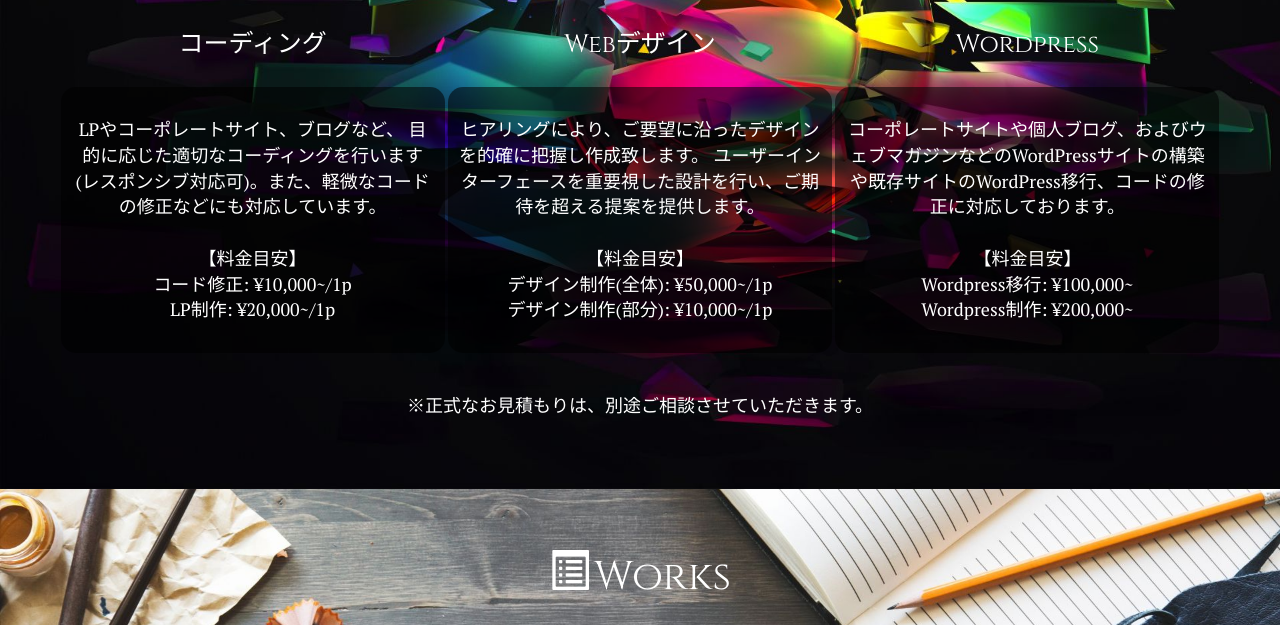
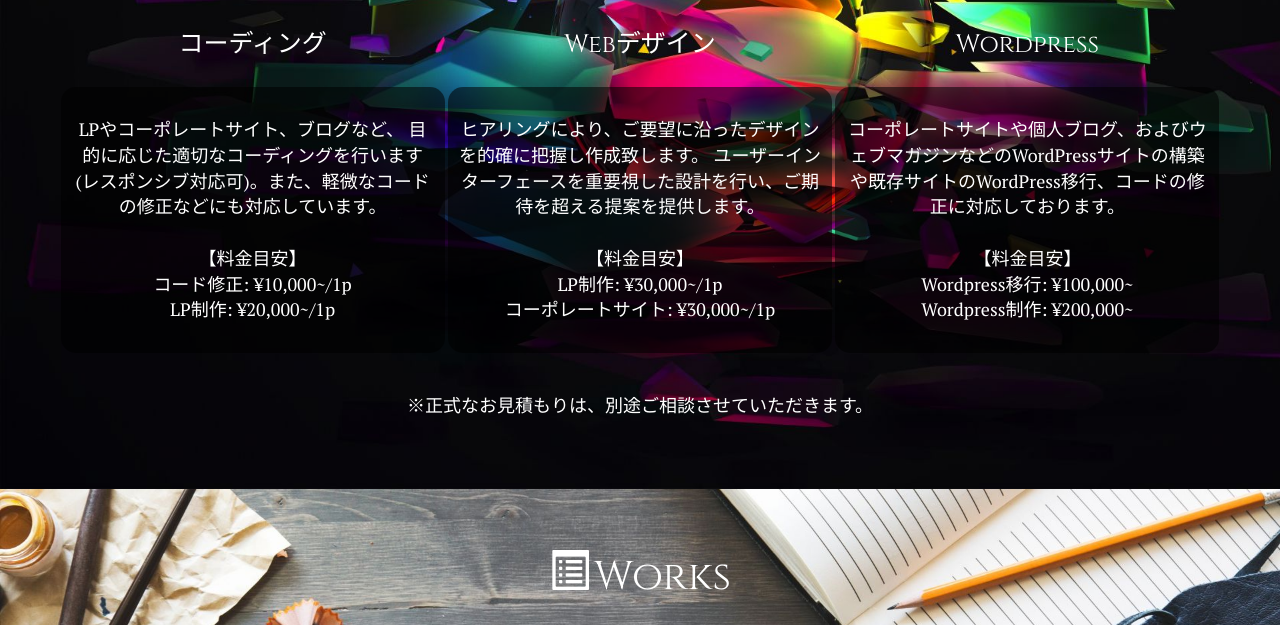
Before and after one commit to ryor-dev/profile_portfolio, a plain HTML site: page index.html in a window 1280 px wide. Shown: the part 3475-4100 px from the top of the page. Drawn offline with nearby package versions, Linux system fonts and the light colour scheme.

Commit message:
revision3

```diff
--- a/index.html
+++ b/index.html
@@ -180,8 +180,8 @@
       ヒアリングにより、ご要望に沿ったデザインを的確に把握し作成致します。
       ユーザーインターフェースを重要視した設計を行い、ご期待を超える提案を提供します。<br><br>
       【料金目安】<br>
-      デザイン制作(全体): ¥50,000~/1p<br>
-      デザイン制作(部分): ¥10,000~/1p
+      LP制作: ¥30,000~/1p<br>
+      コーポレートサイト: ¥30,000~/1p
     </div>
   </div>
 
```
Also changed, not shown: 1 other file.
